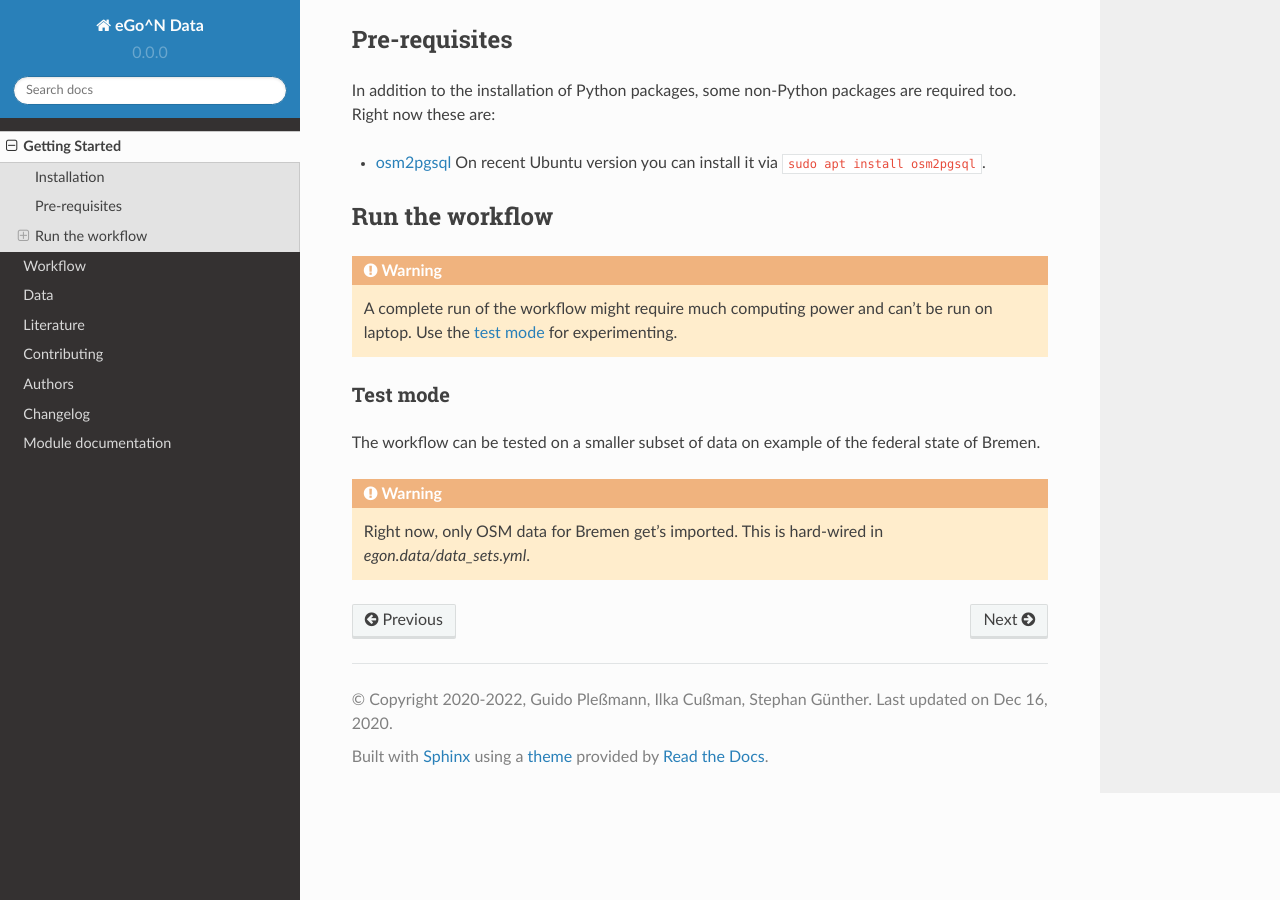
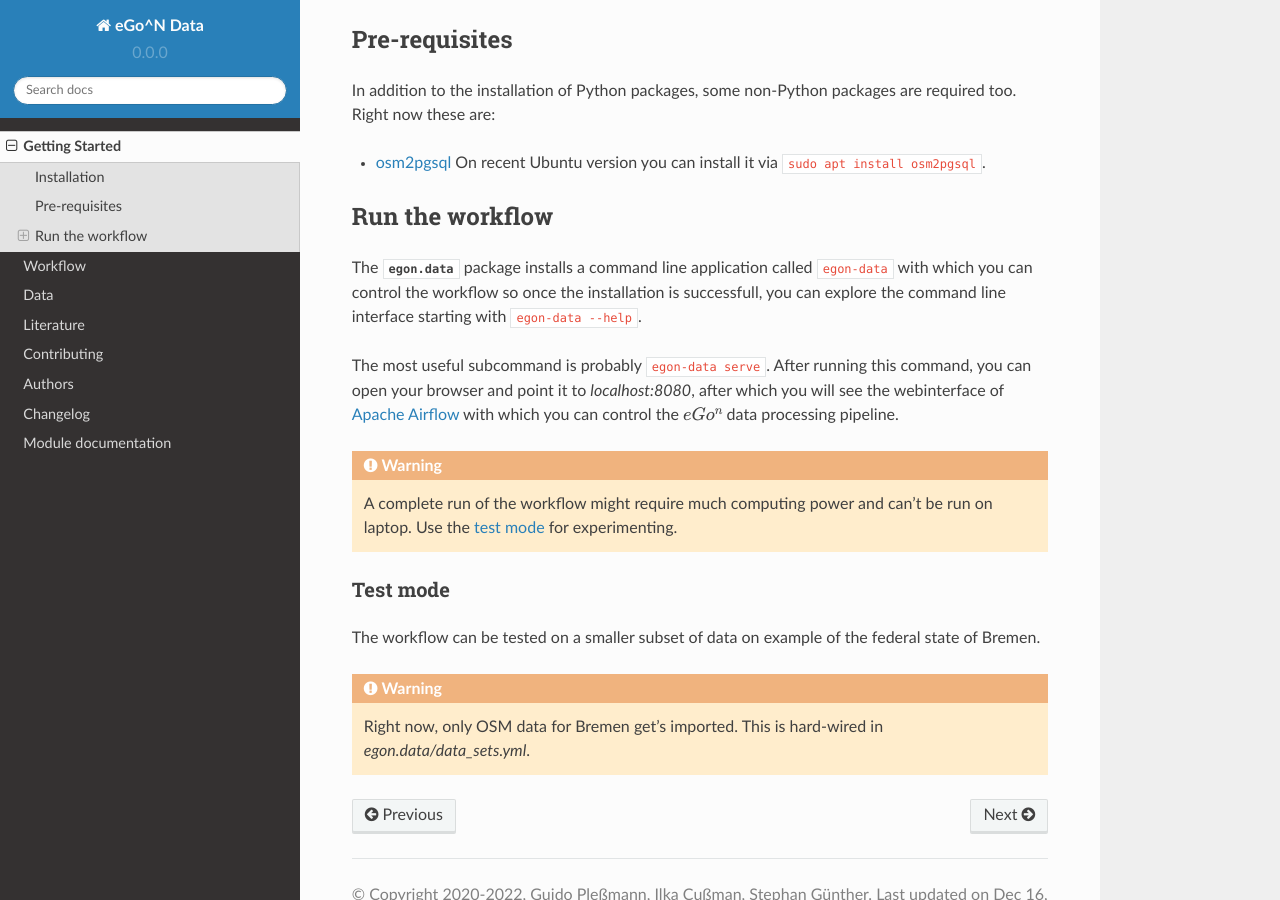
Before and after one commit to openego/eGon-data, a Sphinx documentation site: the page built from docs/getting_started.rst, in a window 1280 px wide and 900 px high, scrolled down 422 px. Built offline with Sphinx 7.4.7 and the Read the Docs theme 2.0.0, drawn with Linux system fonts in a browser that asks for light colours.

Commit message:
Actually tell people how to run the workflow

```diff
--- a/docs/getting_started.rst
+++ b/docs/getting_started.rst
@@ -33,6 +33,19 @@ packages are required too. Right now these are:
 Run the workflow
 ================
 
+The :py:mod:`egon.data` package installs a command line application
+called :code:`egon-data` with which you can control the workflow so once
+the installation is successfull, you can explore the command line
+interface starting with :code:`egon-data --help`.
+
+The most useful subcommand is probably :code:`egon-data serve`. After
+running this command, you can open your browser and point it to
+`localhost:8080`, after which you will see the webinterface of `Apache
+Airflow`_ with which you can control the :math:`eGo^n` data processing
+pipeline.
+
+.. _Apache Airflow: https://airflow.apache.org/docs/apache-airflow/stable/ui.html#ui-screenshots
+
 .. warning::
 
    A complete run of the workflow might require much computing power and
```
